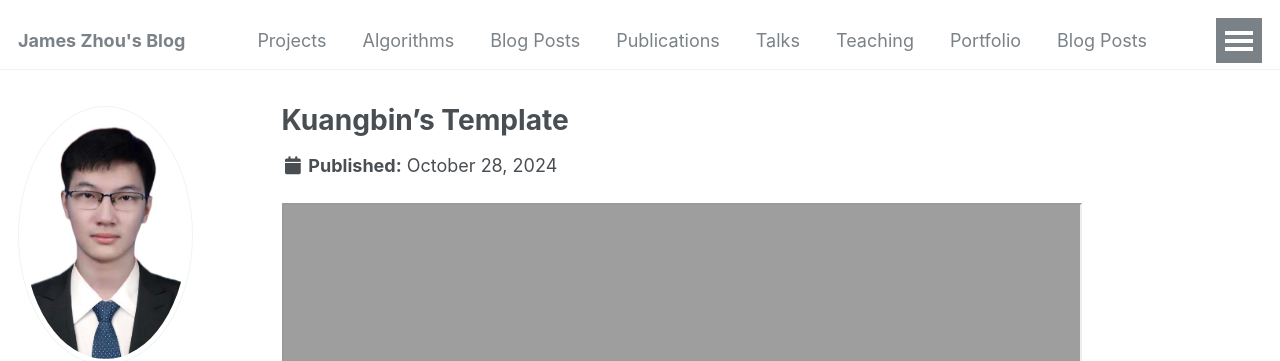
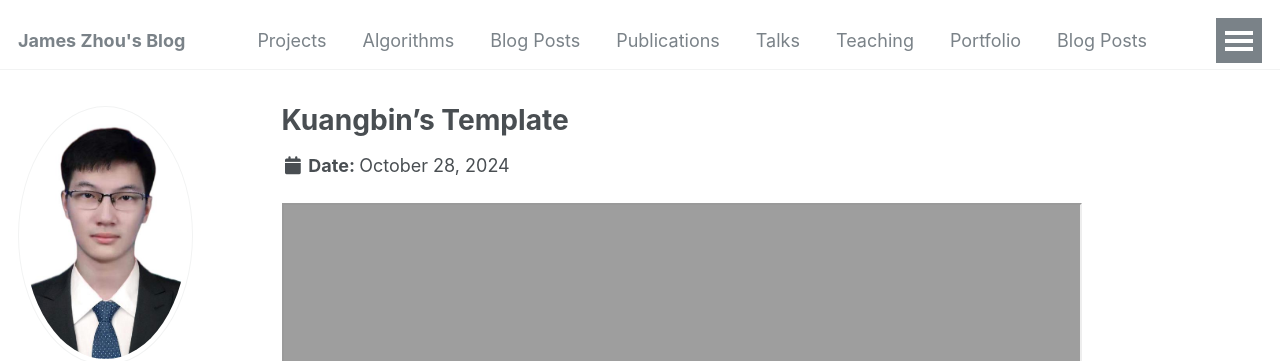
Before and after one commit to jameszhou12138/jameszhou12138.github.io, a Jekyll site: the page built from _algorithms/kuangbin-template.md, in a window 1280 px wide and 900 px high. Shown: the top 361 px of the window. Built offline with Jekyll 4.4.1, drawn with Linux system fonts in a browser that asks for light colours.

Commit message:
update info

```diff
--- a/_includes/archive-single.html
+++ b/_includes/archive-single.html
@@ -42,7 +42,7 @@
           <p> {{ post.type }}, <i>{{ post.venue }}</i>, {{ post.date | default: "1900-01-01" | date: "%Y" }} </p>
         {% elsif post.collection == 'publications' %}
           <p>Published in <i>{{ post.venue }}</i>, {{ post.date | default: "1900-01-01" | date: "%Y" }} </p>
-        {% elsif post.collection == 'algorithms' %}
+        {% elsif post.collection == 'algorithms' || post.collection == 'projects' %}
           <p style="font-size: 16px; color: #888888; line-height: 1.2;">
             {{ post.date | date: "%B %d, %Y" }}
           </p>
--- a/_layouts/single.html
+++ b/_layouts/single.html
@@ -37,7 +37,7 @@
         {% if page.collection == 'teaching' %}
           <p> {{ page.type }}, <i>{{ page.venue }}</i>, {{ page.date | default: "1900-01-01" | date: "%Y" }} </p>
         {% elsif page.collection == 'algorithms' %}
-          <p class="page__date"><strong><i class="fa fa-fw fa-calendar" aria-hidden="true"></i> {{ site.data.ui-text[site.locale].date_label | default: "Date:" }}</strong> <time datetime="{{ page.date | date_to_xmlschema }}">{{ page.date | default: "2002-01-01" | date: "%B %d, %Y" }}</time></p>
+          <p class="page__date"><strong><i class="fa fa-fw fa-calendar" aria-hidden="true"></i> Date: </strong> <time datetime="{{ page.date | date_to_xmlschema }}">{{ page.date | default: "2002-01-01" | date: "%B %d, %Y" }}</time></p>
         {% elsif page.venue and page.date %}
           <p>Published in <i>{{ page.venue }}</i>, {{ page.date | default: "1900-01-01" | date: "%Y" }} </p>
         {% elsif page.date %}
```
